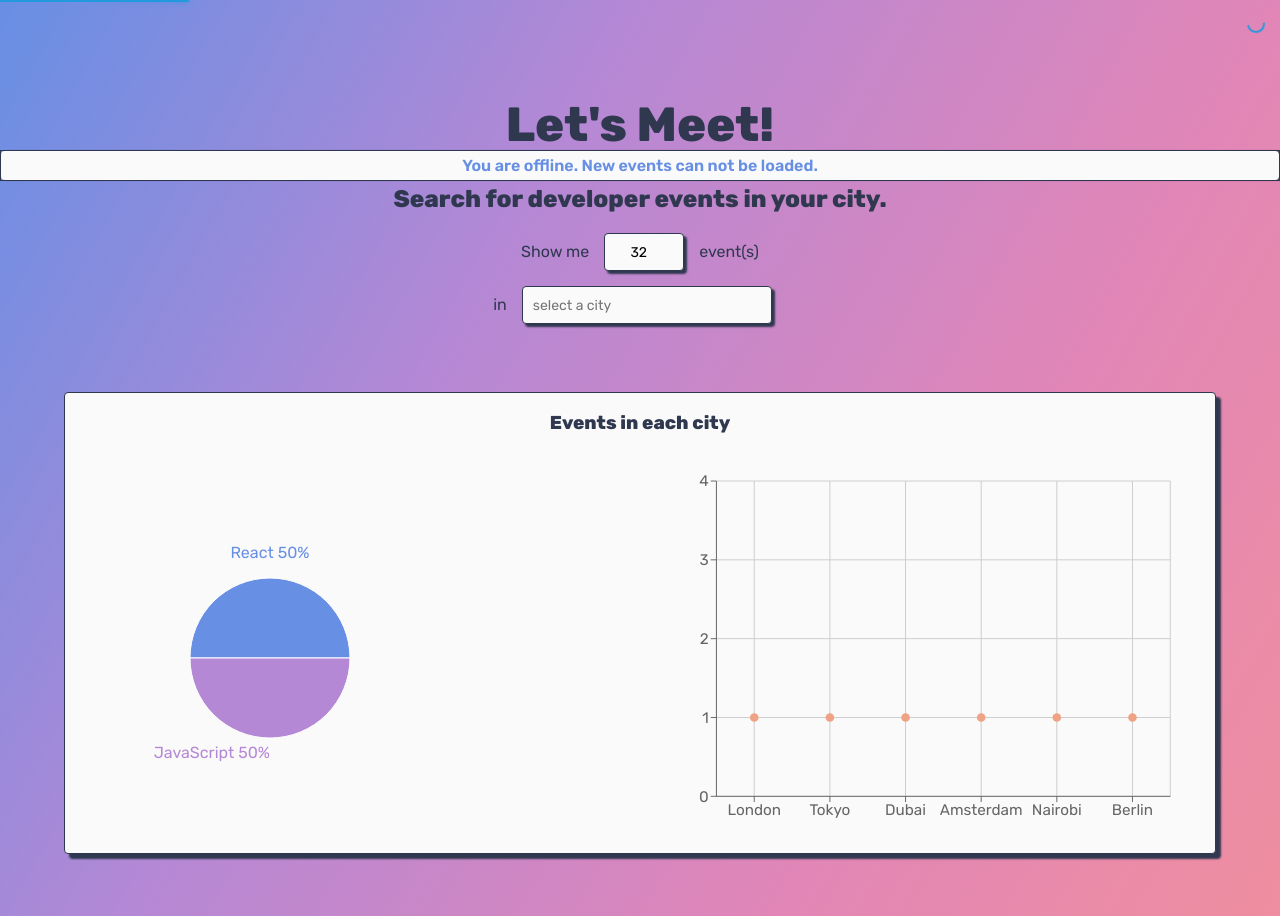
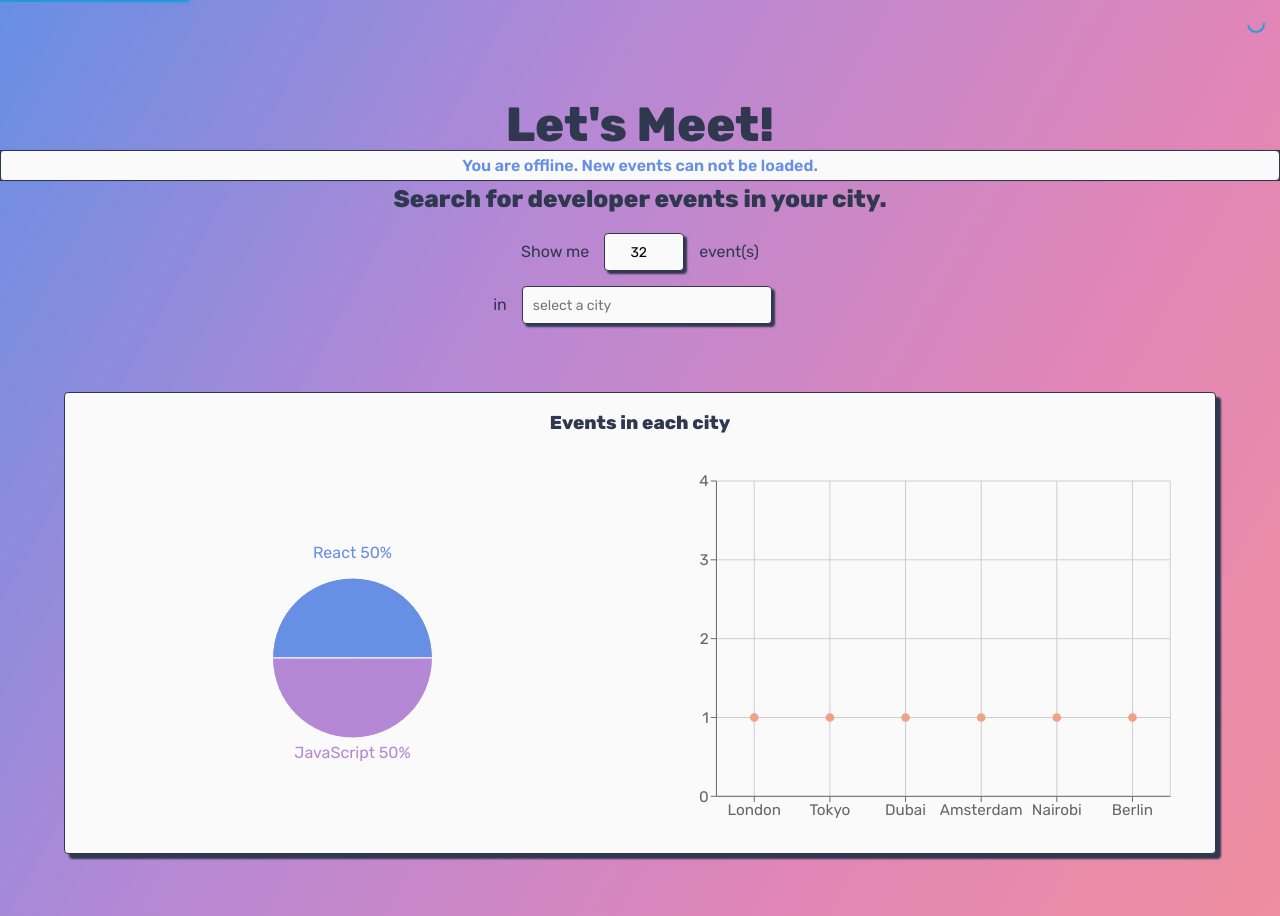
Before and after one commit to nightorb/meet, a React (Create React App) app: page / in a window 1280 px wide. Shown: the top 916 px of the page. Built offline with nearby package versions, Linux system fonts and the light colour scheme; what atatus-spa would draw is missing.

Commit message:
fix centering pie chart

```diff
--- a/src/EventGenre.js
+++ b/src/EventGenre.js
@@ -21,11 +21,11 @@ const EventGenre = ({ events }) => {
   const COLORS = ['#678fe4', '#b588d5', '#e186b7', '#f39099', '#f0a384'];
 
   return (
-    <ResponsiveContainer id="pie-container" height={400}>
+    <ResponsiveContainer height={400}>
       <PieChart>
         <Pie
           data={data}
-          cx={200}
+          cx={'50%'}
           cy={200}
           labelLine={false}
           outerRadius={80}
```
